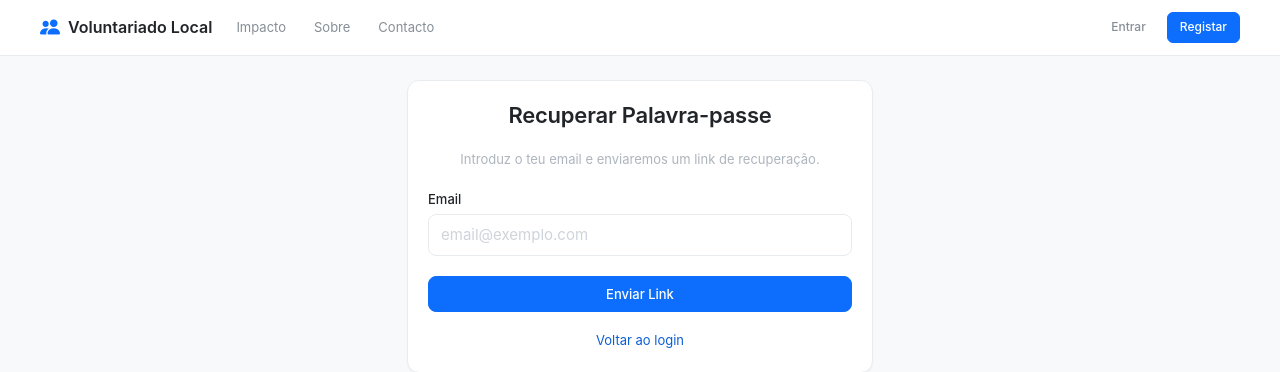
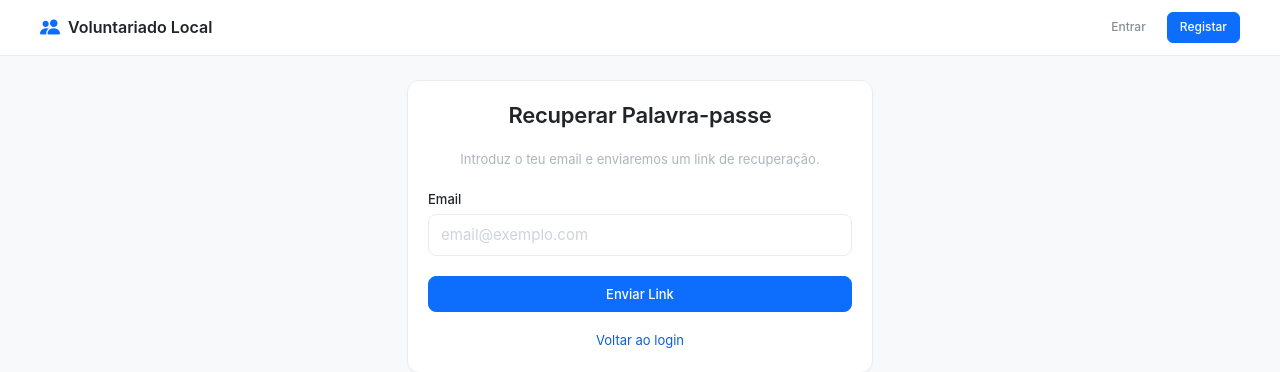
Before and after one commit to rgp200902-ctrl/voluntariado-local-plataforma, a Django app: page /password-reset/ in a window 1280 px wide. Shown: the top 372 px of the page. Run offline with Django 5.2, Linux system fonts and the light colour scheme.

Commit message:
feat: remove Impacto, Sobre, Contacto from navbar

```diff
--- a/templates/navbar.html
+++ b/templates/navbar.html
@@ -11,9 +11,6 @@
                 Voluntariado Local
             </a>
             <ul class="navbar-nav d-none d-md-flex">
-                <li class="nav-item"><a class="nav-link" href="{% url 'core:impacto' %}">Impacto</a></li>
-                <li class="nav-item"><a class="nav-link" href="{% url 'core:sobre' %}">Sobre</a></li>
-                <li class="nav-item"><a class="nav-link" href="{% url 'core:contacto' %}">Contacto</a></li>
             </ul>
         </div>
 
```
